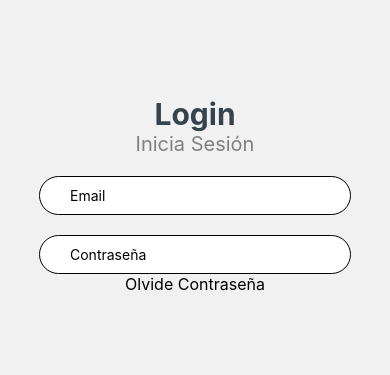
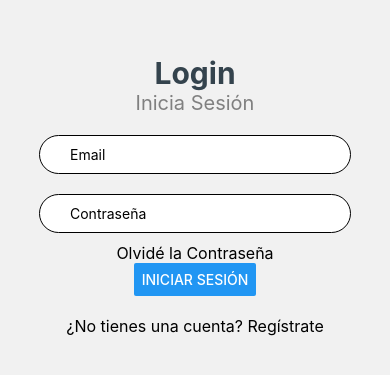
Before and after one commit to Pupghst/Save-You-App, a React Native app: screen / in a window 390 px wide. Shown: the part 227-602 px from the top of the page. Built offline with nearby package versions, Linux system fonts and the light colour scheme.

Commit message:
Haciendo cambios importantes

```diff
--- a/App.js
+++ b/App.js
@@ -1,50 +1,49 @@
 import { StatusBar } from 'expo-status-bar';
 import React from 'react';
-import { StyleSheet, Text, View, TextInput, Image, PageLogo} from 'react-native';
+import { StyleSheet, Text, View, TextInput, Button } from 'react-native';
 
 export default function App() {
   return (
-   <View style={style.container}>
+    <View style={styles.container}>
+      <Text style={styles.titulo}>Login</Text>
+      <Text style={styles.subTitulo}>Inicia Sesión</Text>
+      <TextInput
+        placeholder='Email'
+        style={styles.textInput}
+      />
+      <TextInput
+        placeholder='Contraseña'
+        style={styles.textInput} keyboardType='visible-password'
+      />
 
-    <Text style={style.titulo}>Login</Text>
-    <Text style={style.subTitulo}>Inicia Sesión</Text>
-    <TextInput
-      placeholder='Email'
-      style={style.TextInput}
-    />
-    <TextInput
-      placeholder='Contraseña'
-      style={style.TextInput}
+      <Text style={styles.olvideContra}>Olvidé la Contraseña</Text>
 
-    />
+      <Button title="Iniciar sesión" onPress={() => handleLogin()} />
 
-    <Text style={style.olvideContra}>Olvide Contraseña</Text>
-    <StatusBar style='auto' />
-   </View>
+      <Text style={styles.registrate}>¿No tienes una cuenta? Regístrate</Text>
 
+      <StatusBar style='auto' />
+    </View>
   );
 }
 
-const style = StyleSheet.create({
-  container:{
+const styles = StyleSheet.create({
+  container: {
     flex: 1,
     backgroundColor: '#f1f1f1',
     alignItems: 'center',
     justifyContent: 'center'
   },
-  /*Para titulos de botones*/
   titulo: {
     fontSize: 30,
     color: '#34434D',
     fontWeight: 'bold',
   },
-
-  subTitulo:{
+  subTitulo: {
     fontSize: 20,
     color: 'gray'
   },
-
-  TextInput:{
+  textInput: {
     borderWidth: 1,
     borderColor: 'black',
     paddingStart: 30,
@@ -54,11 +53,18 @@ const style = StyleSheet.create({
     borderRadius: 30,
     backgroundColor: '#fff'
   },
-
   olvideContra: {
     fontSize: 16,
-    justifyContent: ''
+    marginTop: 10, // Añade un espacio entre el texto y el botón "Iniciar sesión"
+  },
+  registrate: {
+    fontSize: 16,
+    marginTop: 20, // Añade un espacio entre el botón "Iniciar sesión" y el texto "¿No tienes una cuenta? Regístrate"
   }
+});
 
-  /*css para logo*/
-});
+// Función para manejar la acción de iniciar sesión
+function handleLogin() {
+  // Aquí puedes implementar la lógica de inicio de sesión
+  // Por ejemplo, puedes navegar a la pantalla de inicio después de iniciar sesión.
+}
```
